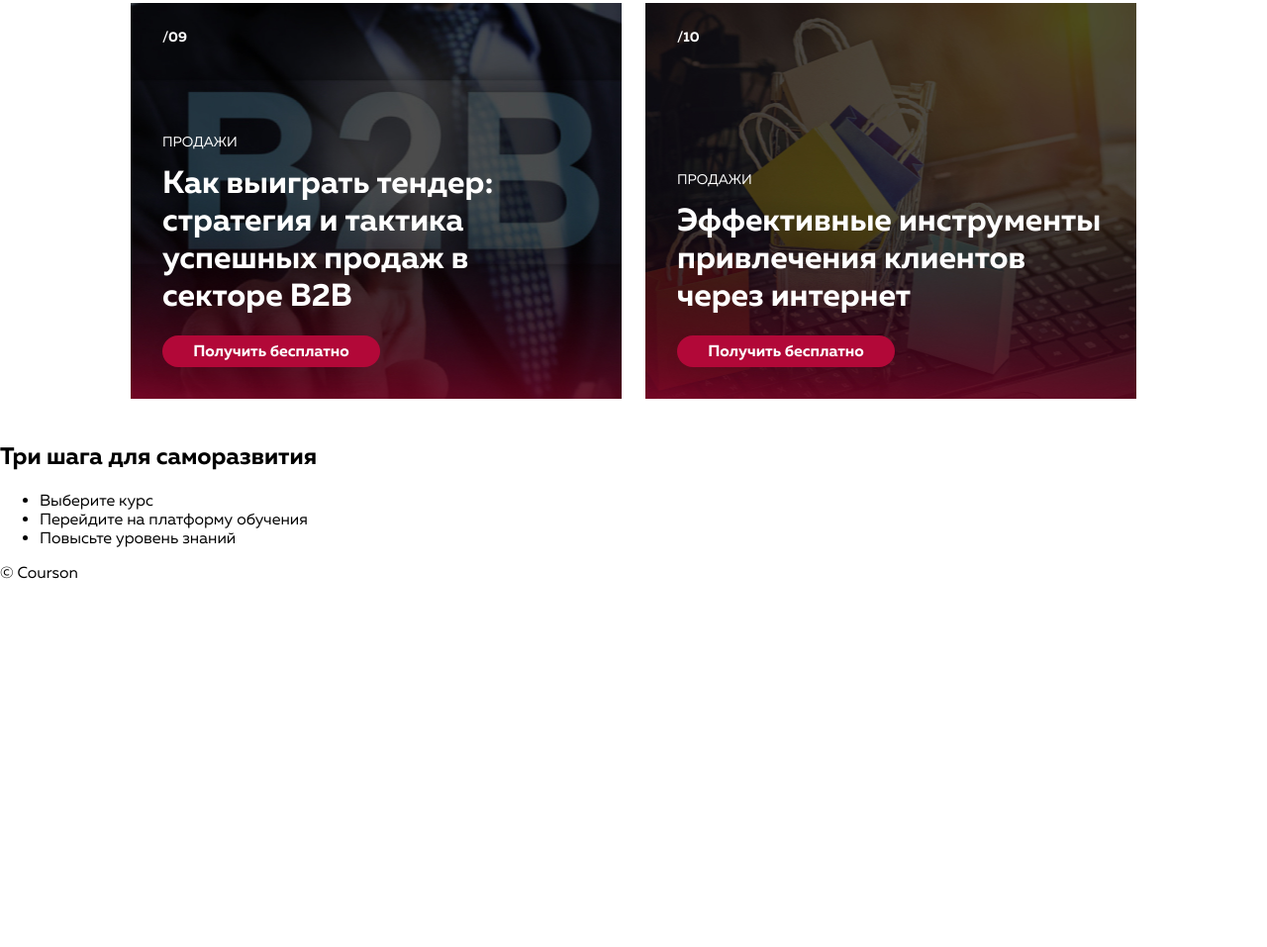
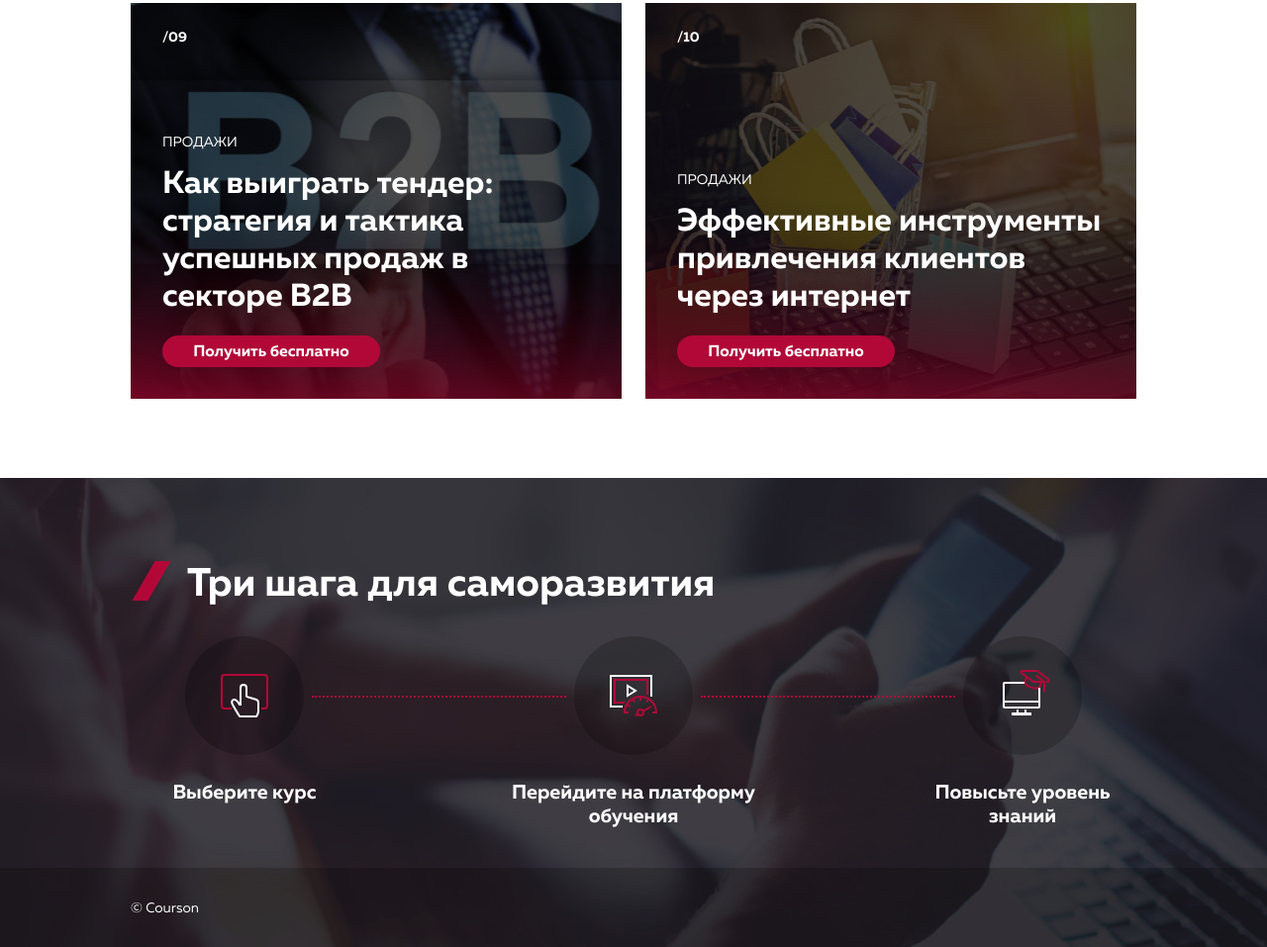
Before and after one commit to amshkv/courson-new, a plain HTML site: page index.html in a window 1280 px wide. Shown: the part 4519-5476 px from the top of the page at 99% size. Before the commit the page ends 5123 px from the top, so only its background shows below. Drawn offline with nearby package versions, Linux system fonts and the light colour scheme.

Commit message:
add footer css

```diff
--- a/index.html
+++ b/index.html
@@ -278,11 +278,12 @@
     </section>
     <footer class="footer">
       <div class="footer__inner">
-        <h2 class="footer__title">Три шага для саморазвития</h2>
+        <h2 class="footer__title main-title main-title--invert">Три шага для саморазвития</h2>
         <ul class="footer__list">
-          <li class="footer__item">Выберите курс</li>
-          <li class="footer__item">Перейдите на платформу обучения</li>
-          <li class="footer__item">Повысьте уровень знаний</li>
+          <li class="footer__item footer__item--one">Выберите курс</li>
+          <li class="footer__item footer__item--two">Перейдите на платформу обучения</li>
+          <li class="footer__item footer__item--three">Повысьте уровень
+            <br> знаний</li>
         </ul>
       </div>
       <div class="footer__bottom">
--- a/sass/style.sass
+++ b/sass/style.sass
@@ -633,3 +633,75 @@ body
     @include bgcl(cours-pic-10,jpg)
 
   background-color: $bg-col
+
+
+.footer
+  margin-top: 56px
+  @include bg(3steps-back, jpg)
+  background-size: cover
+  padding-top: 82px
+
+  &__inner
+    @include wrapper
+
+  &__list
+    margin: 30px -16px 0
+    padding: 0
+    display: flex
+    justify-content: space-between
+    list-style: none
+    padding-bottom: 40px
+    position: relative
+
+    &:before, &:after
+      content: ''
+      height: 2px
+      box-sizing: border-box
+      border-bottom: 2px dotted $accent-color
+      position: absolute
+      top: 60px
+      width: 24.5%
+    &:before
+      left: 19%
+    &:after
+      right: 19%
+
+  &__item
+    color: $main-color
+    font-size: 20px
+    line-height: 24px
+    font-weight: bold
+    width: 25%
+    text-align: center
+    display: flex
+    flex-direction: column
+    align-items: center
+
+    &:before
+      content: ''
+      @include size(120px)
+      border-radius: 100%
+      background-color: rgba(0,0,0,0.2);
+      margin-bottom: 26px
+      background-repeat: no-repeat
+      background-position: center
+
+    &--one:before
+      background-image: url('../img/footer-item-1.svg')
+    &--two:before
+      background-image: url('../img/footer-item-2.svg')
+    &--three:before
+      background-image: url('../img/footer-item-3.svg')
+      background-position: 56% 46%
+  &__bottom
+    background-color: rgba(0,0,0,0.2);
+
+    .footer__inner
+      display: flex
+      align-items: center
+      height: 80px
+
+  &__copyright
+    font-size: 14px
+    line-height: 17px
+    color: $main-color;
```
Also changed, not shown: css/style.css, img/3steps-back.jpg (added), img/3steps-back@2x.jpg (added), img/3steps-back@3x.jpg (added), img/footer-item-1.svg (added), img/footer-item-2.svg (added), img/footer-item-3.svg (added).
